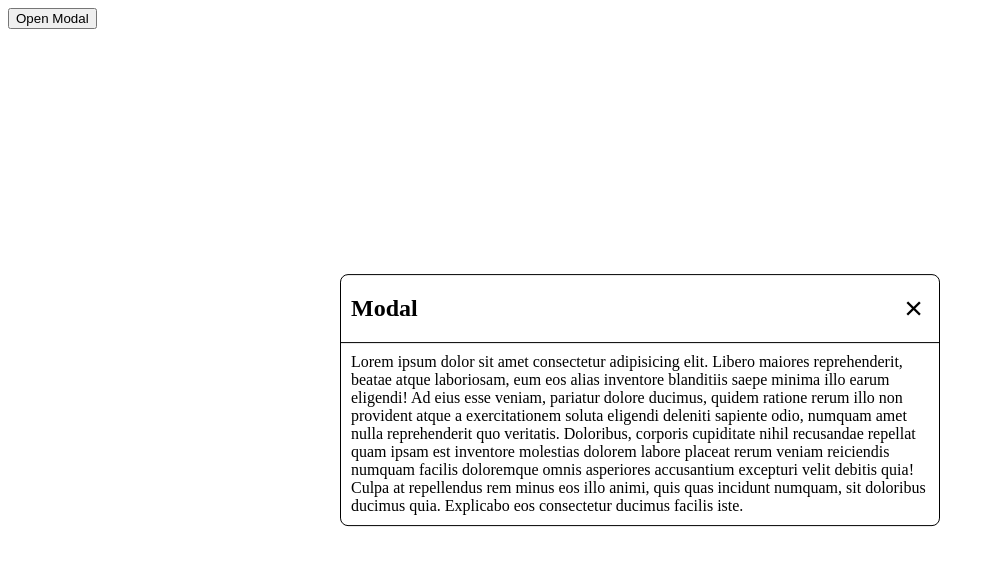
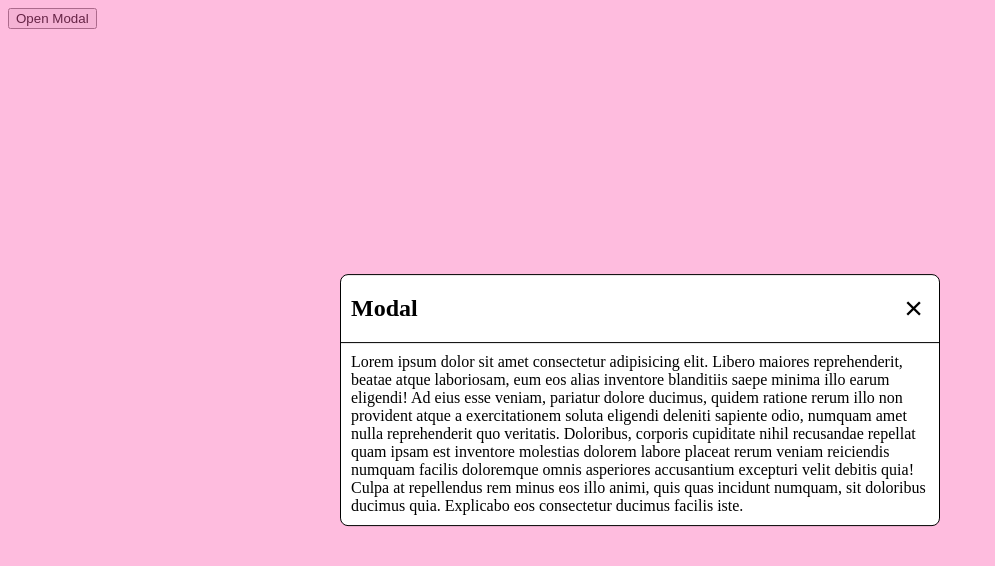
Before and after one commit to DatPNguyen212/modal-popup, a plain HTML site: page index.html in a window 1280 px wide. Both pictures are taken after a click on the button "Open Modal". Shown: the whole page, without its empty margins (0-995 px from the left). Drawn offline with Linux system fonts and the light colour scheme.

Commit message:
add styling to change overlay color when button is clicked

```diff
--- a/script.js
+++ b/script.js
@@ -1,5 +1,6 @@
 const listModalButtons = document.querySelectorAll('[data-modal-button]')
 const listModalCloseButtons = document.querySelectorAll('[modal-close-button]')
+const overlay = document.querySelector('[data-modal-overlay]')
 
 listModalButtons.forEach((button) => {
   button.addEventListener('click', (event) => {
@@ -13,4 +14,5 @@ function openModal(modal) {
     return
   }
   modal.classList.add('active')
+  overlay.classList.add('active')
 }
--- a/style.css
+++ b/style.css
@@ -7,6 +7,8 @@
 :root {
   --modal-close-button-font-size: 2rem;
   --modal-container-width: 600px;
+  --modal-container-background-color: white;
+  --modalAndOverlay-transition-duration: 0.4s;
 }
 
 .modal-container {
@@ -17,8 +19,10 @@
   left: 50%;
   translate: -50% -50%;
   transform: scale(0);
-  transition: transform 1s ease;
+  transition: transform var(--modalAndOverlay-transition-duration) ease;
   width: var(--modal-container-width);
+  z-index: 100;
+  background: var(--modal-container-background-color);
 }
 
 .modal-header-container {
@@ -46,15 +50,22 @@
 }
 
 .overlay {
+  --opacity: 0;
+  --overlay-active-color: rgba(252, 89, 173, var(--opacity));
   position: fixed;
-  opacity: 0;
   top: 0;
   left: 0;
   right: 0;
   bottom: 0;
   pointer-events: none;
+  background: var(--overlay-active-color);
+  transition: background var(--modalAndOverlay-transition-duration) ease;
 }
 
-.active {
+[data-modal-container].active {
   transform: scale(1);
 }
+
+[data-modal-overlay].active {
+  --opacity: 0.4;
+}
```
